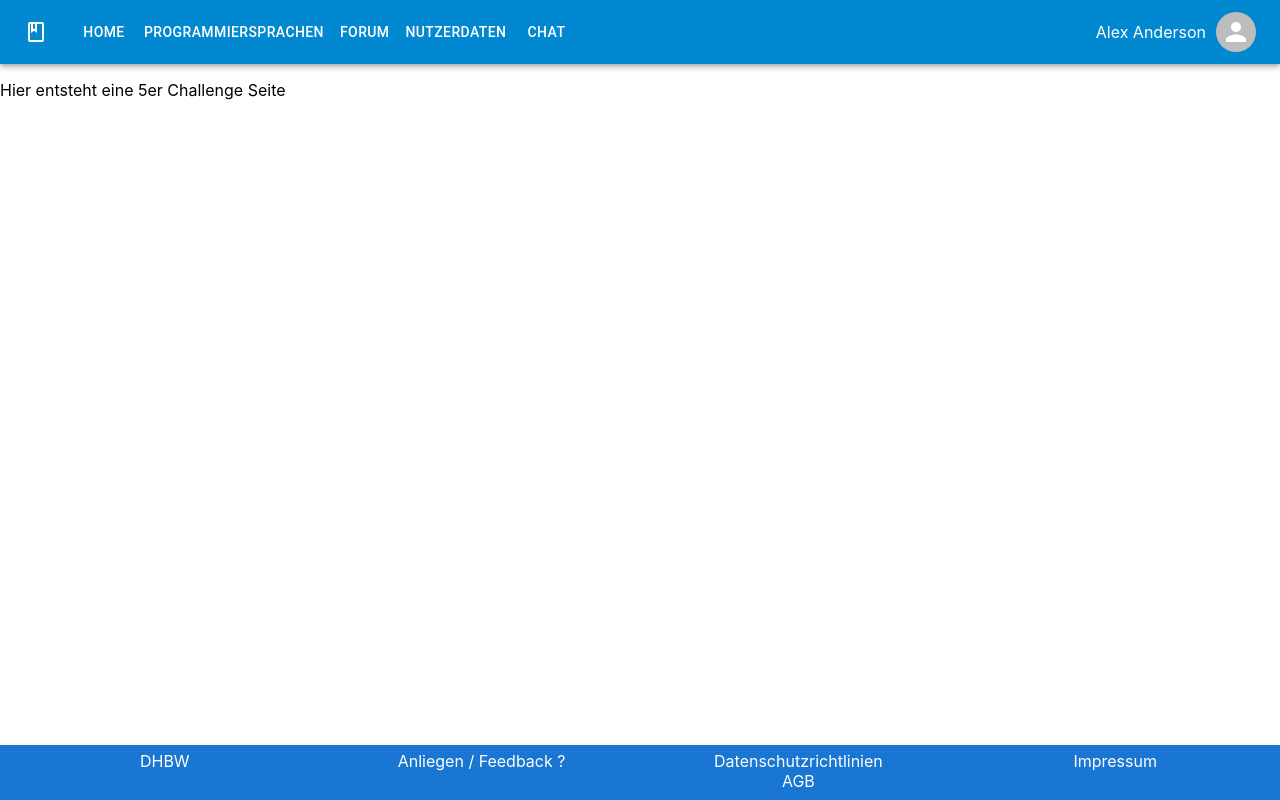
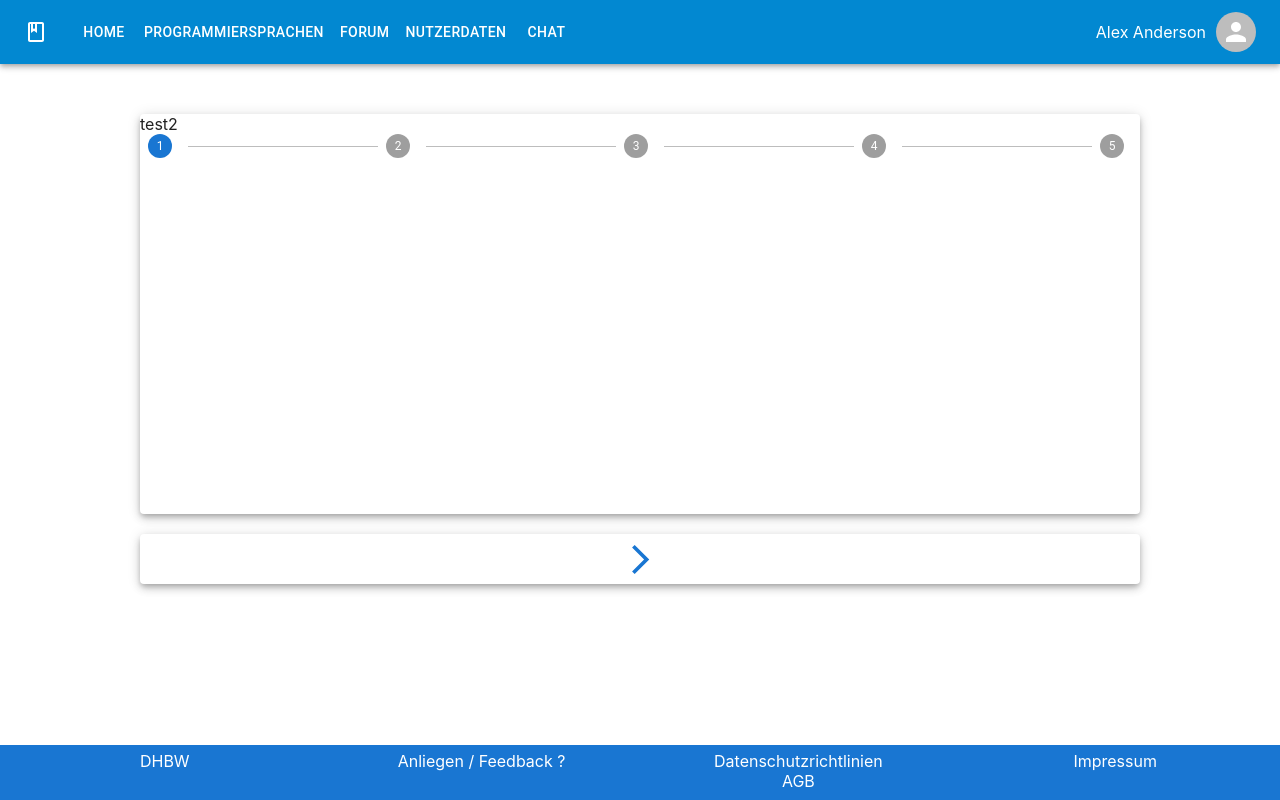
Before and after one commit to sakulklk/Lernmanagement, a Next.js app: page /home_challenges_five in a window 1280 px wide. Built offline with nearby package versions, Linux system fonts and the light colour scheme.

Commit message:
2 files modified

```diff
--- a/pages/home_challenges_five.js
+++ b/pages/home_challenges_five.js
@@ -1,11 +1,118 @@
+import * as React from 'react';
 import NavBar from '../components/NavBar.js';
 import Footer from '../components/Footer.js';
+import Paper from '@mui/material/Paper';
+import Box from '@mui/material/Box';
+import IconButton from '@mui/material/IconButton';
+import ArrowForwardIosIcon from '@mui/icons-material/ArrowForwardIos';
+import Typography from '@mui/material/Typography';
+import Stepper from '@mui/material/Stepper';
+import Step from '@mui/material/Step';
+import Button from '@mui/material/Button';
+import StepButton from '@mui/material/StepButton';
 
 export default function Test() {
+  let exercisesCompleted = false;
+
+  const steps = [1, 2, 3, 4, 5];
+  const [activeStep, setActiveStep] = React.useState(0);
+  const [completed, setCompleted] = React.useState({});
+
+  const totalSteps = () => {
+    return steps.length;
+  };
+
+  const completedSteps = () => {
+    return Object.keys(completed).length;
+  };
+
+  const isLastStep = () => {
+    return activeStep === totalSteps() - 1;
+  };
+
+  const allStepsCompleted = () => {
+    return completedSteps() === totalSteps();
+  };
+
+  const handleNext = () => {
+    const newActiveStep =
+      isLastStep() && !allStepsCompleted()
+        ? (exercisesCompleted = true)
+        : activeStep + 1;
+    setActiveStep(newActiveStep);
+  };
+
+  const handleBack = () => {
+    setActiveStep((prevActiveStep) => prevActiveStep - 1);
+  };
+
+  const handleStep = (step) => () => {
+    setActiveStep(step);
+  };
+
+  const handleComplete = () => {
+    const newCompleted = completed;
+    newCompleted[activeStep] = true;
+    setCompleted(newCompleted);
+    handleNext();
+  };
+
+  const handleReset = () => {
+    setActiveStep(0);
+    setCompleted({});
+  };
+
   return (
     <>
       <NavBar></NavBar>
-      <p>Hier entsteht eine 5er Challenge Seite</p>
+      <Paper
+        elevation={5}
+        style={{
+          margin: '50px auto 20px auto ',
+          width: '1000px',
+          height: '400px',
+        }}
+      >
+        {' '}
+        {exercisesCompleted ? 'test1' : 'test2'}
+        <Box
+          sx={{
+            width: '100%',
+          }}
+        >
+          <Stepper nonLinear activeStep={activeStep}>
+            {steps.map((label, index) => (
+              <Step key={label} completed={completed[index]}>
+                <StepButton
+                  color="inherit"
+                  onClick={handleStep(index)}
+                ></StepButton>
+              </Step>
+            ))}
+          </Stepper>
+        </Box>
+      </Paper>
+      <Paper
+        elevation={5}
+        style={{
+          margin: 'auto ',
+          marginTop: '20px',
+          width: '1000px',
+          height: '50px',
+          display: 'flex',
+          justifyContent: 'center',
+        }}
+      >
+        {' '}
+        <IconButton
+          aria-label="ArrowForwardIosIcon"
+          color="primary"
+          size="large"
+          onClick={handleNext}
+        >
+          <ArrowForwardIosIcon fontSize="large" />
+        </IconButton>
+      </Paper>
       <Footer></Footer>
     </>
   );
--- a/pages/home_challenges_friends.js
+++ b/pages/home_challenges_friends.js
@@ -1,11 +1,12 @@
 import NavBar from '../components/NavBar.js';
 import Footer from '../components/Footer.js';
+import Paper from '@mui/material/Paper';
 
 export default function Test() {
   return (
     <>
       <NavBar></NavBar>
-      <p>Hier entsteht eine friends cHallenge Seite</p>
+
       <Footer></Footer>
     </>
   );
```
